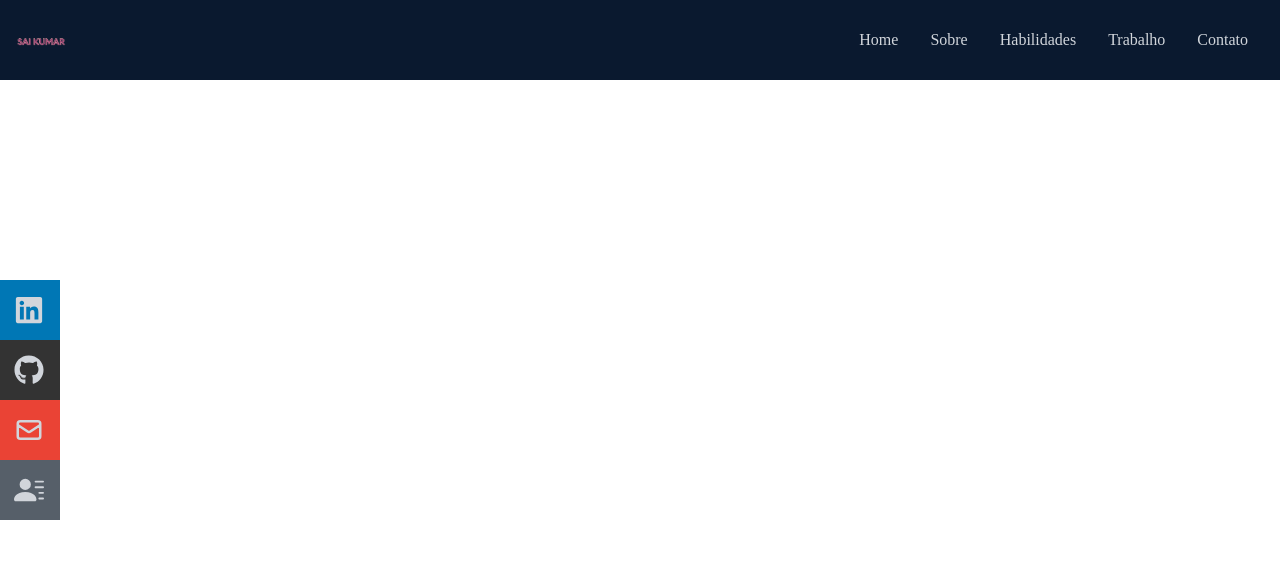
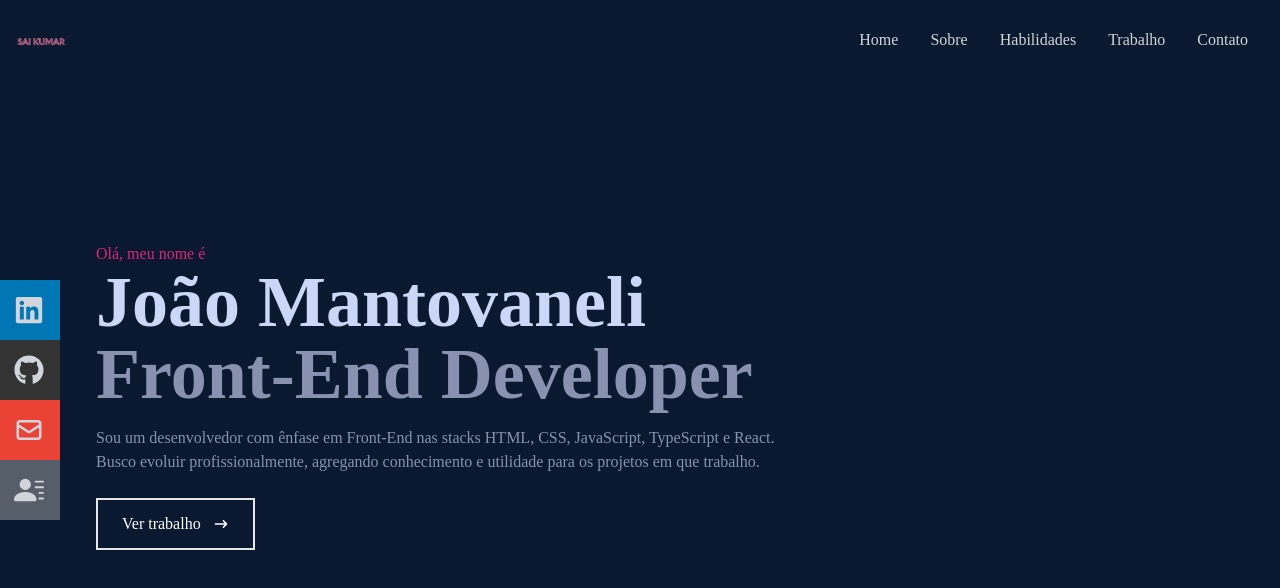
Before and after one commit to jvmantovas/portfolio-react, a React (Create React App) app: page / in a window 1280 px wide. Shown: the top 588 px of the page. Built offline with nearby package versions, Linux system fonts and the light colour scheme.

Commit message:
Home component added

```diff
--- a/src/App.js
+++ b/src/App.js
@@ -1,9 +1,11 @@
+import Home from "./components/Home";
 import Navbar from "./components/Navbar";
 
 function App() {
   return (
     <div>
       <Navbar />
+      <Home />
     </div>
   );
 }
--- /dev/null
+++ b/src/components/Home.jsx
@@ -0,0 +1,34 @@
+import React from "react";
+import { HiArrowNarrowRight } from "react-icons/hi";
+
+const Home = () => {
+  return (
+    <div name="home" className="w-full h-screen bg-[#0a192f]">
+      {/*Container*/}
+      <div className="max-w-[1000px] mx-auto px-8 flex flex-col justify-center h-full md:ml-8 lg:ml-16">
+        <p className="text-pink-600">Olá, meu nome é</p>
+        <h1 className="text-4xl sm:text-7xl font-bold text-[#ccd6f6]">
+          João Mantovaneli
+        </h1>
+        <h2 className="text-4xl sm:text-7xl font-bold text-[#8892B0]">
+          Front-End Developer
+        </h2>
+        <p className="text-[#8892b0] py-4 max-w-[700px]">
+          Sou um desenvolvedor com ênfase em Front-End nas stacks HTML, CSS,
+          JavaScript, TypeScript e React. Busco evoluir profissionalmente,
+          agregando conhecimento e utilidade para os projetos em que trabalho.
+        </p>
+        <div>
+          <button className="text-white group border-2 px-6 py-3 my-2 flex items-center hover:bg-pink-600 hover:border-pink-800">
+            Ver trabalho
+            <span className="group-hover:rotate-90 duration-300">
+              <HiArrowNarrowRight className="ml-3" />
+            </span>
+          </button>
+        </div>
+      </div>
+    </div>
+  );
+};
+
+export default Home;
```
